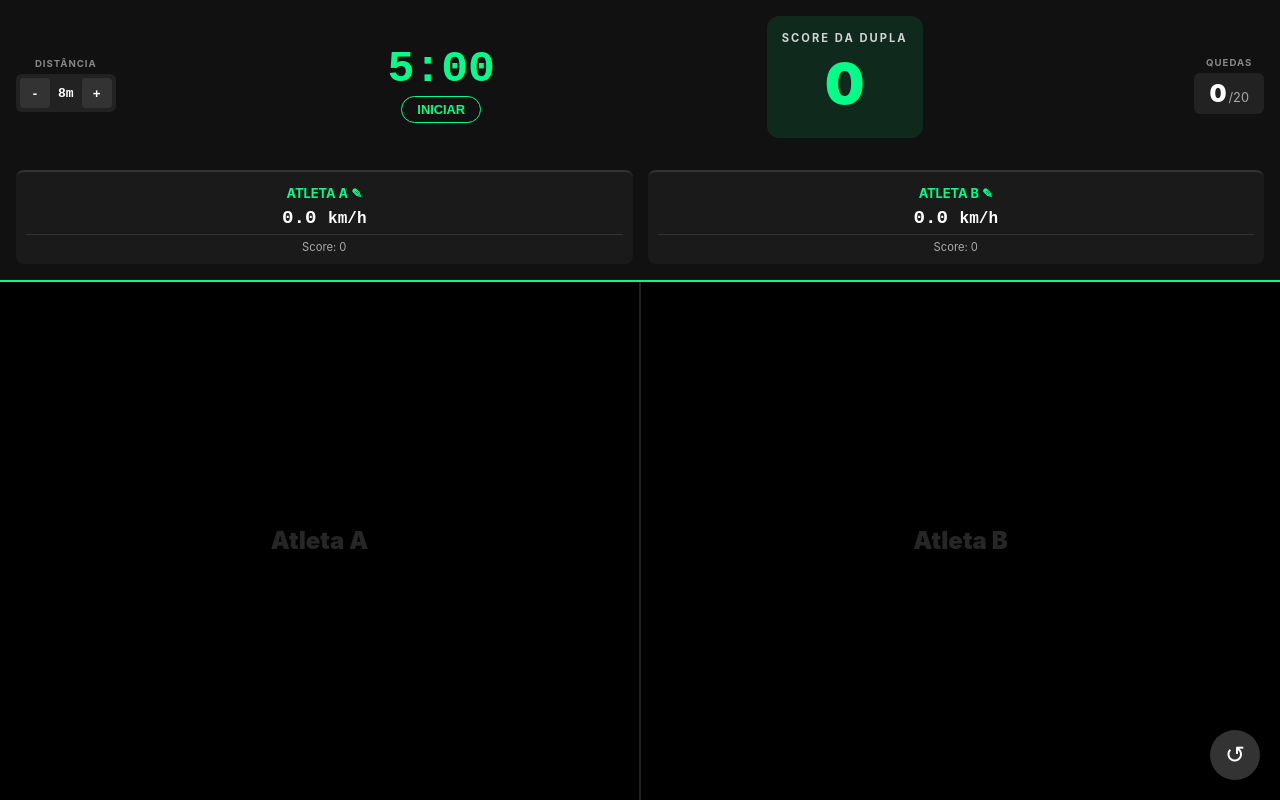
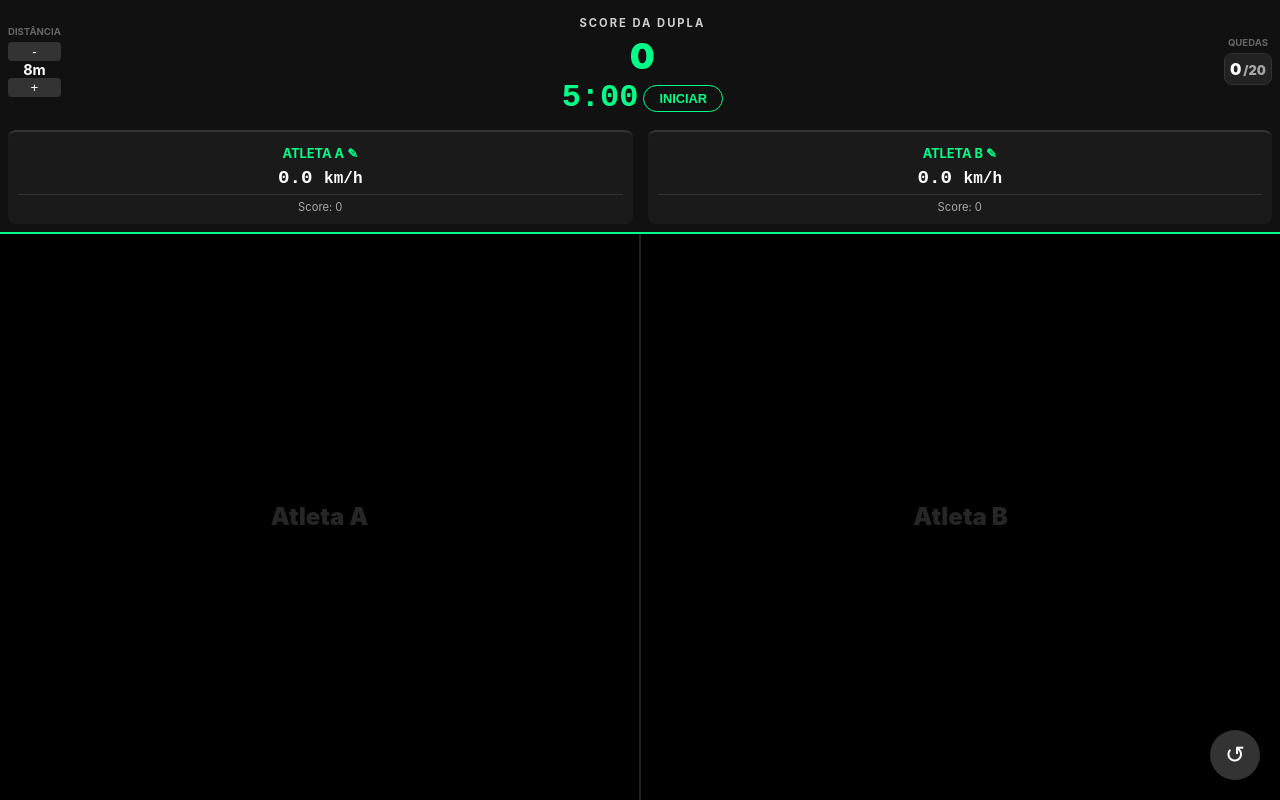
Before and after one commit to dowglasbarros/frescobol-timer, an Angular app: page / in a window 1280 px wide. Built offline with nearby package versions, Linux system fonts and the light colour scheme.

Commit message:
Feature: v3

```diff
--- a/src/app/frescobol-timer/frescobol-timer.html
+++ b/src/app/frescobol-timer/frescobol-timer.html
@@ -1,24 +1,16 @@
 <div class="fresco-ui">
   <header class="dashboard">
     <div class="top-row">
-      <div class="stat-group">
+      <div class="side-col">
         <label>DISTÂNCIA</label>
-        <div class="stepper">
+        <div class="stepper-mini">
           <button (click)="distancia.update(d => d-0.5)">-</button>
           <span>{{ distancia() }}m</span>
           <button (click)="distancia.update(d => d+0.5)">+</button>
         </div>
       </div>
 
-      <div class="timer-section">
-        <div class="time-display" [class.low]="tempoRestante() < 30">
-          {{ cronometroFormatado() }}
-        </div>
-        <button class="btn-main" (click)="toggleTimer()" [class.active]="timerAtivo()">
-          {{ timerAtivo() ? 'PAUSAR' : 'INICIAR' }}
-        </button>
-      </div>
-
+      <div class="center-col">
         <div
           class="score-card"
           [class.waiting-left]="lastPlayerId() === 2"
@@ -33,9 +25,18 @@
           }
         </div>
 
-      <div class="falls-section">
+        <div class="timer-display" [class.low]="tempoRestante() < 30">
+          {{ cronometroFormatado() }}
+
+          <button class="btn-main" (click)="toggleTimer()" [class.active]="timerAtivo()">
+            {{ timerAtivo() ? 'PAUSAR' : 'INICIAR' }}
+          </button>
+        </div>
+      </div>
+
+      <div class="side-col">
         <label>QUEDAS</label>
-        <div class="fall-box" (click)="registrarQueda()" [class.penalized]="quedas() > 5">
+        <div class="fall-button" (click)="registrarQueda()" [class.danger]="quedas() > 5">
           <span class="num">{{ quedas() }}</span>
           <small>/20</small>
         </div>
--- a/src/app/frescobol-timer/frescobol-timer.scss
+++ b/src/app/frescobol-timer/frescobol-timer.scss
@@ -11,50 +11,92 @@
 .dashboard {
   flex: 0 0 auto;
   background: #111;
-  padding: 1rem;
+  padding: 0.5rem;
   border-bottom: 2px solid #00ff88;
-}
 
   .top-row {
     display: flex;
     justify-content: space-between;
     align-items: center;
     margin-bottom: 1rem;
-}
 
-.stat-group,
-.falls-section {
+    .side-col {
       display: flex;
       flex-direction: column;
-  align-items: center;
+      gap: 5px;
+      text-align: center;
       label {
         font-size: 0.6rem;
+        color: #666;
         font-weight: bold;
-    letter-spacing: 1px;
-    color: #888;
-    margin-bottom: 5px;
       }
     }
 
-.stepper {
+    .center-col {
+      text-align: center;
+
+      .timer-display {
+        margin-top: 5px;
         display: flex;
+        justify-content: center;
         align-items: center;
-  gap: 8px;
-  background: #222;
-  border-radius: 6px;
-  padding: 4px;
-  button {
-    background: #333;
-    border: none;
-    color: #fff;
-    width: 30px;
-    height: 30px;
-    border-radius: 4px;
+        font-size: 2rem;
+        font-weight: 900;
+        color: #00ff88;
+        line-height: 1;
+        font-family: monospace;
+      }
+
+      .btn-main {
+        margin-left: 5px;
+        background: transparent;
+        border: 1px solid #00ff88;
+        color: #00ff88;
+        padding: 5px 15px;
+        border-radius: 20px;
+        font-weight: bold;
+        font-size: 0.8rem;
+        width: fit-content;
+        &.active {
+          background: #ff4444;
+          border-color: #ff4444;
+          color: white;
+        }
+      }
+    }
+
+    .score-card {
+      border-radius: 12px;
+      text-align: center;
+      margin-top: 0.5rem;
+      .score-header {
+        font-size: 0.7rem;
+        font-weight: bold;
+        letter-spacing: 2px;
+        opacity: 0.8;
+      }
+      .main-points {
+        font-size: 2.2rem;
+        font-weight: 900;
+        color: #00ff88;
+        margin: 5px 0;
+      }
+      .penalty-warning {
+        color: #ff4444;
+        font-size: 0.7rem;
         font-weight: bold;
       }
-  span {
-    font-family: monospace;
-    font-weight: bold;
+    }
+
+    .score-card {
+      transition: border 0.2s;
+      &.waiting-left {
+        border-left: 5px solid #00ff88;
+      }
+      &.waiting-right {
+        border-right: 5px solid #00ff88;
+      }
+    }
   }
 }
 
@@ -84,67 +126,45 @@
   }
 }
 
-.timer-section {
-  text-align: center;
-  .time-display {
-    font-family: 'JetBrains Mono', monospace;
-    font-size: 2.8rem;
+.fall-button {
+  background: #222;
+  border: 1px solid #333;
+  color: #fff;
   font-weight: 900;
-    color: #00ff88;
-    line-height: 1;
-    &.low {
+  border-radius: 8px;
+  padding: 5px;
+  .num {
+    font-size: 1rem;
+    font-weight: 900;
+  }
+  small {
+    font-size: 0.8rem;
+    opacity: 0.6;
+    margin-left: 2px;
+  }
+  &:active {
+    transform: scale(0.95);
+  }
+  &.danger {
     color: #ff4444;
-    }
-  }
-  .btn-main {
-    margin-top: 5px;
-    background: transparent;
-    border: 1px solid #00ff88;
-    color: #00ff88;
-    padding: 5px 15px;
-    border-radius: 20px;
-    font-weight: bold;
-    font-size: 0.8rem;
-    &.active {
-      background: #ff4444;
     border-color: #ff4444;
-      color: white;
-    }
   }
 }
 
-.score-card {
-  background: rgba(0, 255, 136, 0.1);
-  border-radius: 12px;
-  padding: 15px;
+.stepper-mini {
+  display: flex;
+  flex-direction: column;
   text-align: center;
-  margin-bottom: 1rem;
-  .score-header {
-    font-size: 0.7rem;
+  button {
+    background: #333;
+    border: none;
+    color: #fff;
+    border-radius: 4px;
+    padding: 2px;
+  }
+  span {
+    font-size: 0.9rem;
     font-weight: bold;
-    letter-spacing: 2px;
-    opacity: 0.8;
-  }
-  .main-points {
-    font-size: 3.5rem;
-    font-weight: 900;
-    color: #00ff88;
-    margin: 5px 0;
-  }
-  .penalty-warning {
-    color: #ff4444;
-    font-size: 0.8rem;
-    font-weight: bold;
-  }
-}
-
-.score-card {
-  transition: border 0.2s;
-  &.waiting-left {
-    border-left: 5px solid #00ff88;
-  }
-  &.waiting-right {
-    border-right: 5px solid #00ff88;
   }
 }
 
```
Lines whose indentation alone changed are shown as unchanged.
